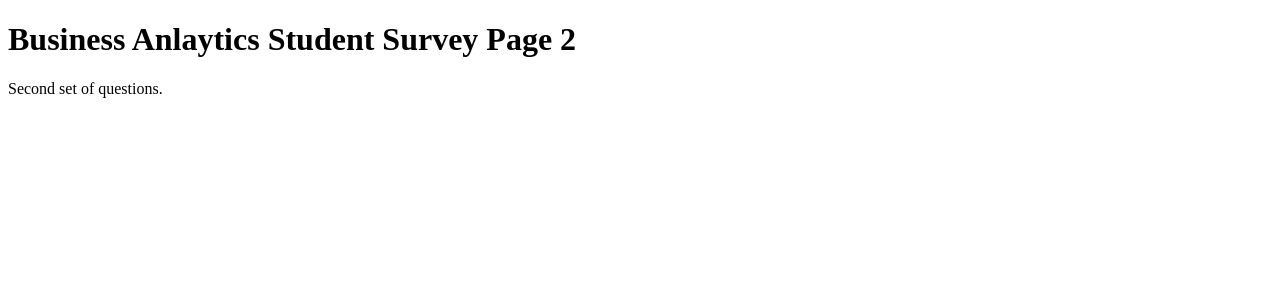
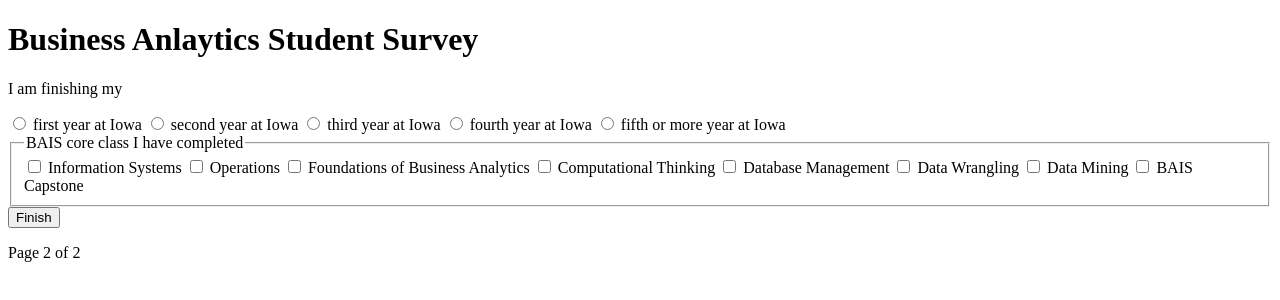
Before and after one commit to lilydosedel/lqdosedel-HW9, a plain HTML site: page lqdosedel_p2.html in a window 1280 px wide. Drawn offline with Linux system fonts and the light colour scheme.

Commit message:
page 2 and fixed page 1

```diff
--- a/lqdosedel_p2.html
+++ b/lqdosedel_p2.html
@@ -6,8 +6,82 @@
     <title>Business Anlaytics Student Survey Page 2</title>
 </head>
 <body>
-    <h1>Business Anlaytics Student Survey Page 2</h1>
-    <p>Second set of questions.</p>
+    <h1>Business Anlaytics Student Survey</h1>
+    <form novalidate action="lqdosedel_ty.html">
+        <p>I am finishing my</p>
+        <label>
+            <input type="radio" id="first" name="year" value="1"> first year at Iowa
+        </label>
 
+        <label>
+            <input type="radio" id="second" name="year" value="2"> second year at Iowa
+        </label>
+
+        <label>
+            <input type="radio" id="third" name="year" value="3"> third year at Iowa
+        </label>
+
+        <label>
+            <input type="radio" id="fourth" name="year" value="4"> fourth year at Iowa
+        </label>
+
+        <label>
+            <input type="radio" id="fifth" name="year" value="5"> fifth or more year at Iowa
+        </label>
+
+        <fieldset>
+            <legend> BAIS core class I have completed </legend>
+              <label for="info-systems">
+                <input type="checkbox" id="info-systems" name="classes" value ="info-systems"> Information Systems
+              </label>
+              <label for="operations">
+                <input type="checkbox" id="operations" name="classes" value="operations"> Operations
+              </label>
+              <label for="foundations">
+                <input type="checkbox" id="foundations" name="classes" value="foundations"> Foundations of Business Analytics
+              </label>
+              <label for="comp-thinking">
+                <input type="checkbox" id="comp-thinking" name="classes" value="comp-thinking"> Computational Thinking
+              </label>
+              <label for="database">
+                <input type="checkbox" id="database" name="classes" value="database"> Database Management
+              </label>
+              <label for="wrangling">
+                <input type="checkbox" id="wrangling" name="classes" value="wrangling"> Data Wrangling
+              </label>
+              <label for="mining">
+                <input type="checkbox" id="mining" name="classes" value="mining"> Data Mining
+              </label>
+              <label for="capstone">
+                <input type="checkbox" id="capstone" name="classes" value="capstone"> BAIS Capstone
+              </label>
+          </fieldset>
+
+<button type="submit">
+    Finish
+  </button>
+</form>
+<footer>
+    <p>Page 2 of 2</p>
+</footer>
+<script>
+    (function () {
+      "use strict";
+      const forms = document.querySelectorAll("form");
+      Array.from(forms).forEach((form) => {
+        form.addEventListener(
+          "submit",
+          (event) => {
+            if (!form.checkValidity()) {
+              event.preventDefault();
+              event.stopPropagation();
+            }
+            form.classList.add("was-validated");
+          },
+          false
+        );
+      });
+    })();
+  </script>
 </body>
 </html>
```
Also changed, not shown: lqdosedel_p1.html (+3 -0 lines).
